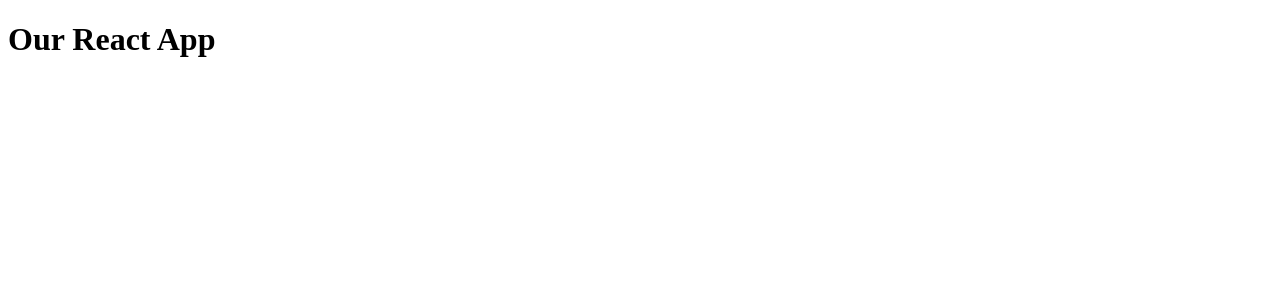
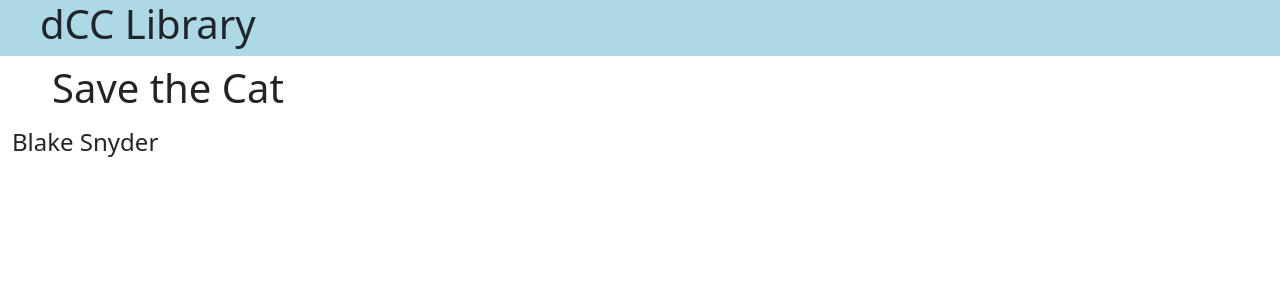
Before and after one commit to MadisonLifeAgent/DCCLibraryReactRepo, a React (Create React App) app: page / in a window 1280 px wide. Shown: the top 300 px of the page. Built offline with nearby package versions, Linux system fonts and the light colour scheme.

Commit message:
added TitleBar and App jsx and css files which include imports, formatting, book variables, and functions

```diff
--- a/package.json
+++ b/package.json
@@ -6,6 +6,7 @@
     "@testing-library/jest-dom": "^5.14.1",
     "@testing-library/react": "^11.2.7",
     "@testing-library/user-event": "^12.8.3",
+    "bootstrap": "^5.1.0",
     "react": "^17.0.2",
     "react-dom": "^17.0.2",
     "react-scripts": "4.0.3",
--- /dev/null
+++ b/src/components/App.css
@@ -0,0 +1,18 @@
+/* Styling */
+
+.col-align {
+    text-align: center;
+}
+
+.center {
+    margin: 0;
+    position: absolute;
+    top: 50%;
+    left: 50%;
+    -ms-transform: translate(-50%, -50%);
+    transform: translate(-50%, -50%);
+}
+
+.row-spacer {
+    margin-bottom: 2em;
+}
--- /dev/null
+++ b/src/components/App.jsx
@@ -0,0 +1,42 @@
+// class component
+import React, { Component } from 'react';
+import './App.css';
+import TitleBar from './TitleBar/TitleBar';
+
+// passed to index.js, which is then passed to index.html
+class App extends Component {
+    constructor(props){
+        super(props);
+        // new variable to store books as objects
+        this.books = [
+            {title: "Life After Google", author: "George Gilder" },
+            {title: "Save the Cat", author: "Blake Snyder" },
+            {title: "The 48 Laws of Power", author: "Robert Greene" }
+        ];
+        this.state = {
+            // index number for book in books array we are viewing
+            bookNumber: 1
+        };
+    }
+
+    // renders via index.js to index.html
+    render() {
+        return (
+            <div className="container-fluid">
+                <TitleBar />
+
+                <div className="col-md-4"></div>
+                    {/* Button here to move to previous book */}
+                <div className="col-md-4"></div>
+                    {/* Display book with cover here */}
+                    <h1>{this.books[this.state.bookNumber].title}</h1>
+                    <h4>{this.books[this.state.bookNumber].author}</h4>
+                <div className="col-md-4"></div>
+                    {/* Button here to move to next book */}
+
+            </div>
+        )
+    }
+}
+
+export default App;
--- /dev/null
+++ b/src/components/TitleBar/TitleBar.jsx
@@ -0,0 +1,16 @@
+import React from 'react';
+import './Titlebar.css';
+
+function TitleBar(props){
+    return (
+        <div className="row row-space">
+            <div className="col-md-12" style={{padding: 0}}>
+                <div className="titlebar-nav">
+                    <h1>dCC Library</h1>
+                </div>
+            </div>
+        </div>
+    )
+}
+
+export default TitleBar;
--- /dev/null
+++ b/src/components/TitleBar/Titlebar.css
@@ -0,0 +1,9 @@
+.titlebar-nav {
+    background-color: lightblue;
+    width: 100%;
+}
+
+h1 {
+    padding-bottom: 0.2em;
+    padding-left: 1em;
+}
--- a/src/index.js
+++ b/src/index.js
@@ -3,8 +3,8 @@
 // imports React library
 import React from 'react';
 import reactDom from 'react-dom';
+import App from './components/App';
+import 'bootstrap/dist/css/bootstrap.css';
 
-const jsxElement = <h1>Our React App</h1>;
-
-// render jsxElement by putting it into html tag with id 'root' in index.html
-reactDom.render(jsxElement, document.getElementById('root'));
+// render App.jsx by putting it into html tag with id 'root' in index.html
+reactDom.render(<App />, document.getElementById('root'));
```
Also changed, not shown: 1 other file (tests, documents, lock files or other folders).
